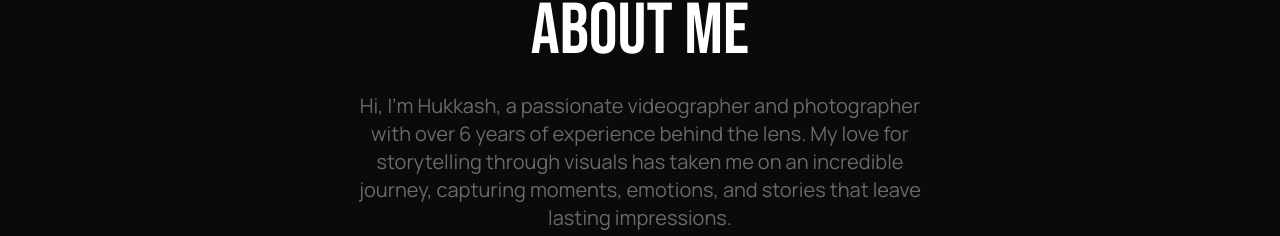
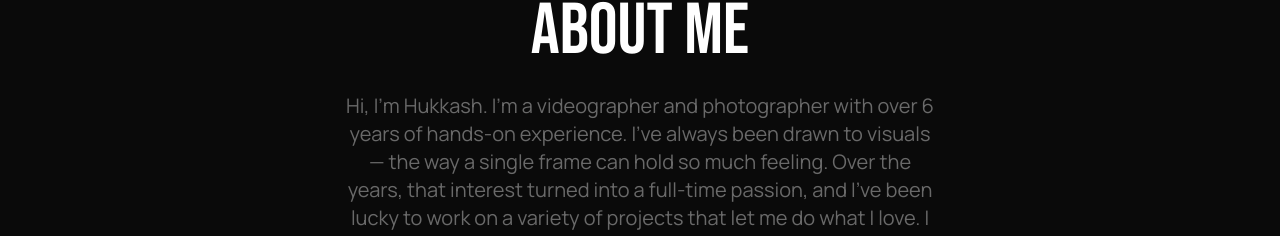
Before and after one commit to MernStack123/hukkash_portfolio, a Next.js app: page /about in a window 1280 px wide. Shown: the part 714-950 px from the top of the page. Built offline with nearby package versions, Linux system fonts and the light colour scheme.

Commit message:
about edited

```diff
--- a/package.json
+++ b/package.json
@@ -31,6 +31,7 @@
 		"react": "^19.0.0",
 		"react-dom": "^19.0.0",
 		"react-hook-form": "^7.54.2",
+		"react-icons": "^5.5.0",
 		"react-toastify": "^11.0.3",
 		"recharts": "^2.15.2",
 		"tailwind-merge": "^3.1.0",
--- a/src/app/(home)/About.tsx
+++ b/src/app/(home)/About.tsx
@@ -29,7 +29,7 @@ const About: React.FC = () => {
 					<video
 						className="min-h-full min-w-full object-cover rounded-xl  md:rounded-2xl"
 						style={{ objectPosition: "center" }}
-						src="/videos/4.mp4"
+						src="/videos/about.mp4"
 						autoPlay
 						loop
 						muted
--- a/src/app/about/(section)/About.tsx
+++ b/src/app/about/(section)/About.tsx
@@ -41,10 +41,18 @@ const About = () => {
 						About me
 					</h1>
 					<p className="text-[#696969] font-manrope text-base md:text-xl font-[400] text-center max-w-[600px] ">
-						Hi, I’m Hukkash, a passionate videographer and photographer with
-						over 6 years of experience behind the lens. My love for storytelling
-						through visuals has taken me on an incredible journey, capturing
-						moments, emotions, and stories that leave lasting impressions.
+						Hi, I’m Hukkash. I’m a videographer and photographer with over 6
+						years of hands-on experience. I’ve always been drawn to visuals —
+						the way a single frame can hold so much feeling. Over the years,
+						that interest turned into a full-time passion, and I’ve been lucky
+						to work on a variety of projects that let me do what I love. I enjoy
+						both working independently and being part of a creative team. Even
+						when I’ve had only a short time with a team, I’ve found that great
+						results come from good collaboration and clear communication. I’m
+						someone who brings consistency, attention to detail, and a calm,
+						focused energy to every shoot. For me, it’s simple — I love
+						capturing moments that matter and creating visuals people can
+						connect with.
 					</p>
 				</motion.div>
 				<div className="px-4 flex justify-center items-center">
```
Also changed, not shown: src/app/videos/(section)/Videos.tsx (+196 -170 lines), 1 other file (tests, documents, lock files or other folders).
